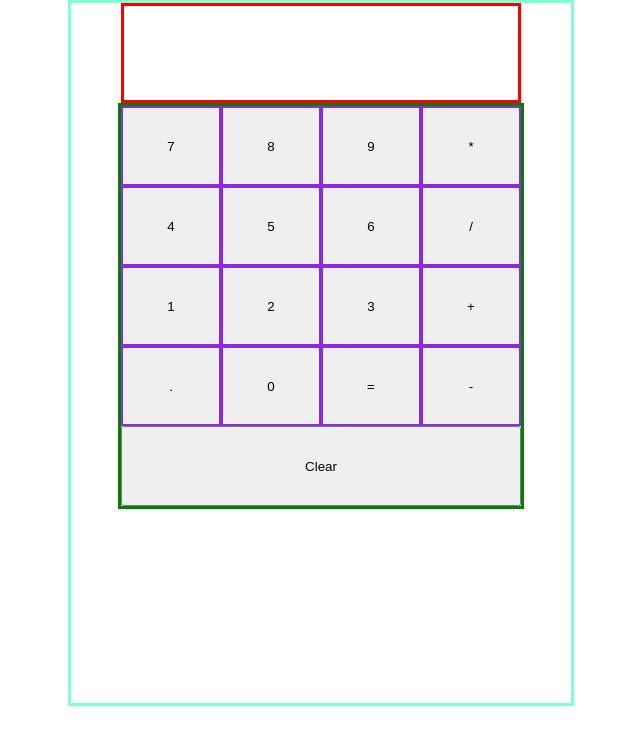
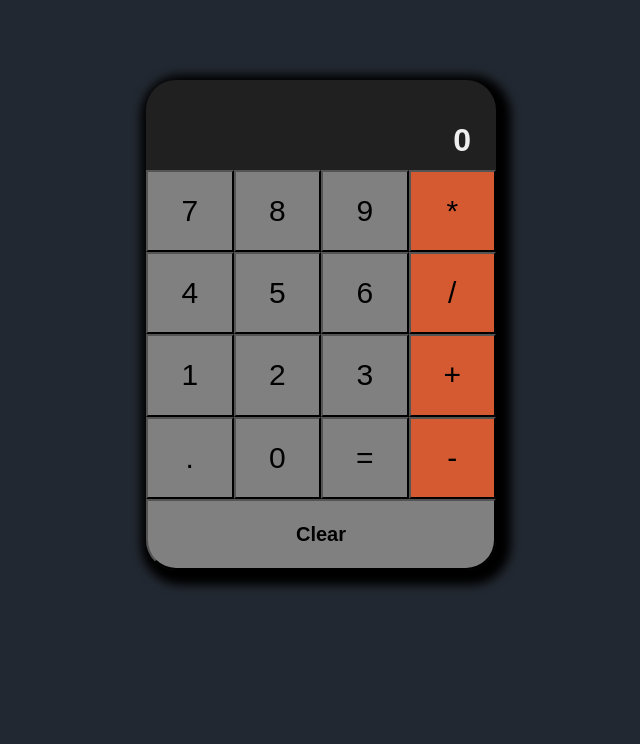
Before and after one commit to dianagatcan/CalculatorReact, a React (Create React App) app: page / in a window 1280 px wide. Shown: the top 744 px of the page, without its empty margins (319-959 px from the left). Built offline with nearby package versions, Linux system fonts and the light colour scheme.

Commit message:
add styles

```diff
--- a/src/components/App.jsx
+++ b/src/components/App.jsx
@@ -8,7 +8,7 @@ export default function App(){
 
     const keys=[7,8,9, '*', 4, 5, 6, '/', 1, 2, 3, '+', '.', 0, '=', '-']
 
-    const [value, setValue] = useState("")
+    const [value, setValue] = useState("0")
 
     function displayText(buttonValue){
         if(buttonValue === "="){
--- a/src/components/Button/Button.jsx
+++ b/src/components/Button/Button.jsx
@@ -4,5 +4,10 @@ import './styles.css';
 
 export default function Button(props){
 
-    return <button onClick={props.handleClick} className="button">{props.text}</button>
+    const greyButtons = val => {
+        return typeof val === "number" || val === "." || val === "=";
+
+    }
+
+    return <button onClick={props.handleClick} className={greyButtons(props.text) ? "button" : "orange"}>{props.text}</button>
 }
--- a/src/components/Button/styles.css
+++ b/src/components/Button/styles.css
@@ -1,3 +1,11 @@
 .button {
-  border: 2px solid blueviolet;
+  font-size: 30px;
+  background-color: #808080;
+  cursor: pointer;
 }
+
+.orange {
+  font-size: 30px;
+  background-color: #d65a31;
+  cursor: pointer;
+}
--- a/src/components/Screen/styles.css
+++ b/src/components/Screen/styles.css
@@ -1,10 +1,14 @@
 .screen {
   margin: 0 auto;
-  width: 400px;
-  height: 100px;
-  border: 3px solid red;
+  width: 300px;
+  height: 60px;
+  border-radius: 10px;
+
   display: flex;
   align-items: center;
   justify-content: flex-end;
   box-sizing: border-box;
+  text-align: center;
+  font-weight: bold;
+  color: #eeeeee;
 }
--- a/src/index.css
+++ b/src/index.css
@@ -8,27 +8,31 @@ body {
   display: flex;
   align-items: center;
   justify-content: center;
+  background-color: #222831;
 }
 
 .main {
-  width: 500px;
-  height: 700px;
-  border: 3px solid aquamarine;
+  width: 350px;
+  height: 460px;
+  margin-top: 80px;
+  padding-top: 30px;
+  box-shadow: 5px 5px 10px 10px;
+  /* border: 3px solid aquamarine; */
+  border-radius: 30px;
   align-items: center;
   justify-content: center;
+  background-color: #202020;
 }
 
 .wrapper {
-  margin: 0 auto;
-  width: 400px;
+  /* margin: 20px auto; */
+  /* width: 300px; */
   height: 400px;
-  border: 3px solid green;
+  border-radius: 30px;
+  /* border: 3px solid green; */
   display: flex;
   flex-wrap: wrap;
   flex-direction: row;
-  /* display: grid;
-  grid-template-columns: repeat(4, 1fr);
-  grid-template-rows: repeat(4, 1fr); */
 }
 
 .wrapper > * {
@@ -43,4 +47,9 @@ body {
   align-items: center;
   justify-content: center;
   box-sizing: border-box;
+  border-radius: 0 0 30px 30px;
+  font-size: 20px;
+  font-weight: bold;
+  background-color: #808080;
+  cursor: pointer;
 }
```
